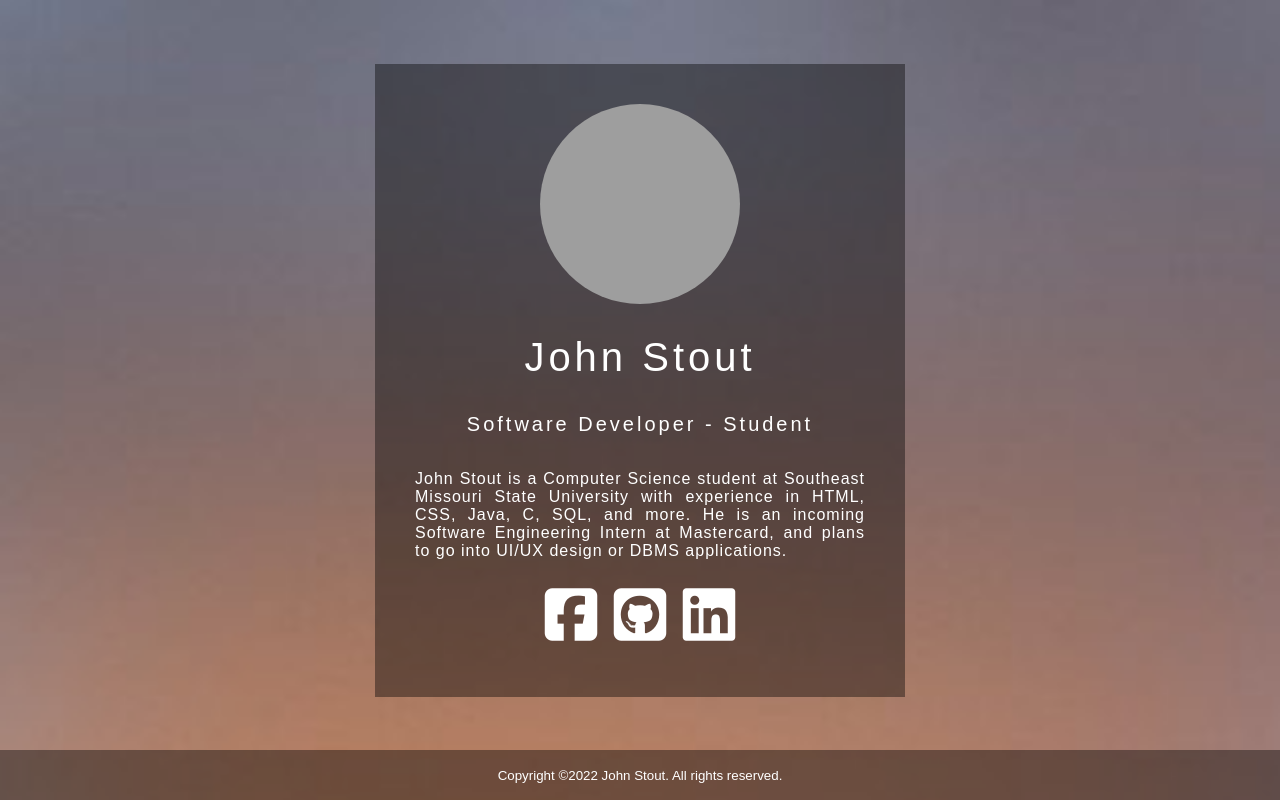
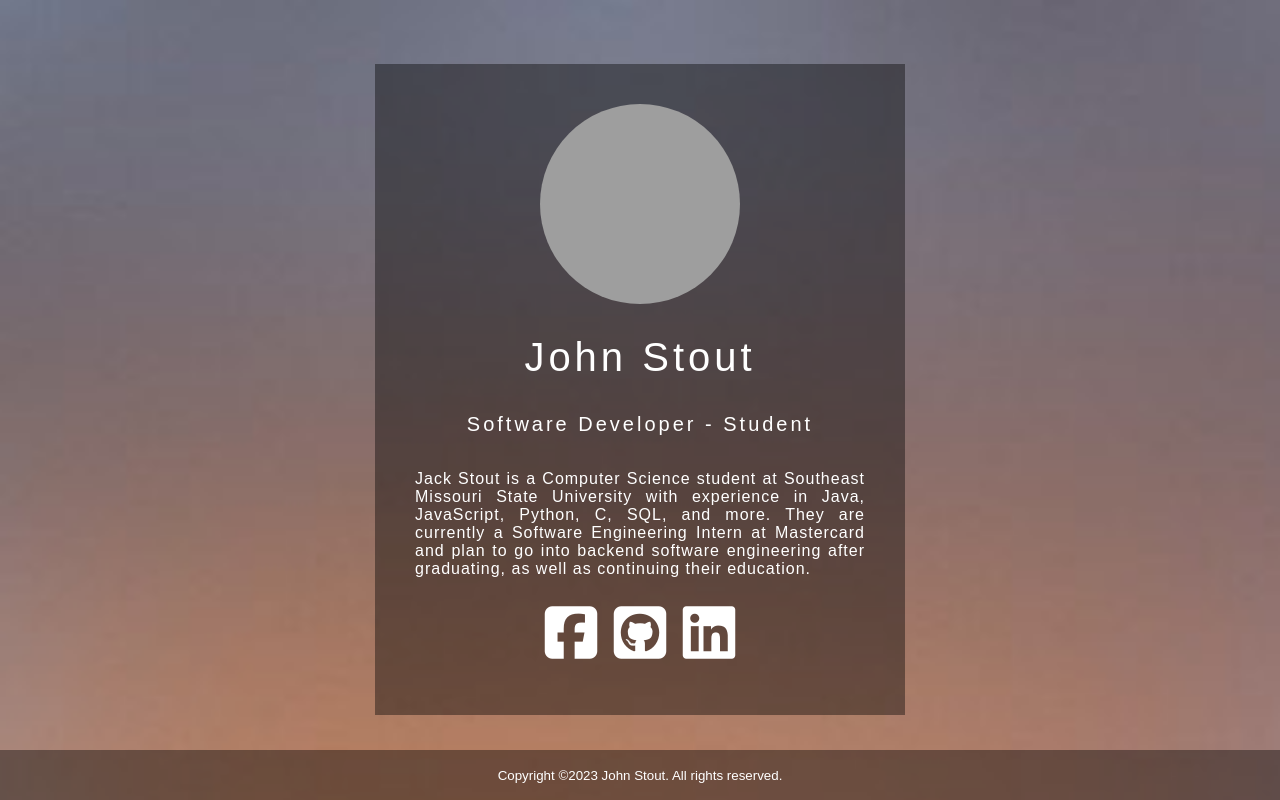
Before and after one commit to JaqStoot/website, a plain HTML site: page index.html in a window 1280 px wide. Drawn offline with Linux system fonts and the light colour scheme; grey boxes are pictures that could not be loaded; a web font is replaced by a local one.

Commit message:
Updated Website to portray current information

```diff
--- a/index.html
+++ b/index.html
@@ -16,16 +16,16 @@ John Stout</h1>
 <h5>
 Software Developer - Student</h5>
 <p>
-John Stout is a Computer Science student at Southeast Missouri State University with experience in HTML, CSS, Java, C, SQL, and more. He is an incoming Software Engineering Intern at Mastercard, and plans to go into UI/UX design or DBMS applications.</p>
+Jack Stout is a Computer Science student at Southeast Missouri State University with experience in Java, JavaScript, Python, C, SQL, and more. They are currently a Software Engineering Intern at Mastercard and plan to go into backend software engineering after graduating, as well as continuing their education.</p>
 <ul>
 <li><a href="https://www.facebook.com/jack.stout.7712/"><i class="fa fa-facebook-square" aria-hidden="true"></i></a></li>
-<li><a href="https://github.com/jackstout616"><i class="fa fa-github-square" aria-hidden="true"></i></a></li>
+<li><a href="https://github.com/JaqStoot"><i class="fa fa-github-square" aria-hidden="true"></i></a></li>
 <li><a href="https://www.linkedin.com/in/jack-stout-9143b5186/"><i class="fa fa-linkedin-square" aria-hidden="true"></i></a></li>
 </ul>
 </div>
 <footer>
 	<small>
-		<p>Copyright ©2022 John Stout. All rights reserved.<br>
+		<p>Copyright ©2023 John Stout. All rights reserved.<br>
 	</small>
 </footer>
 </body>
```
